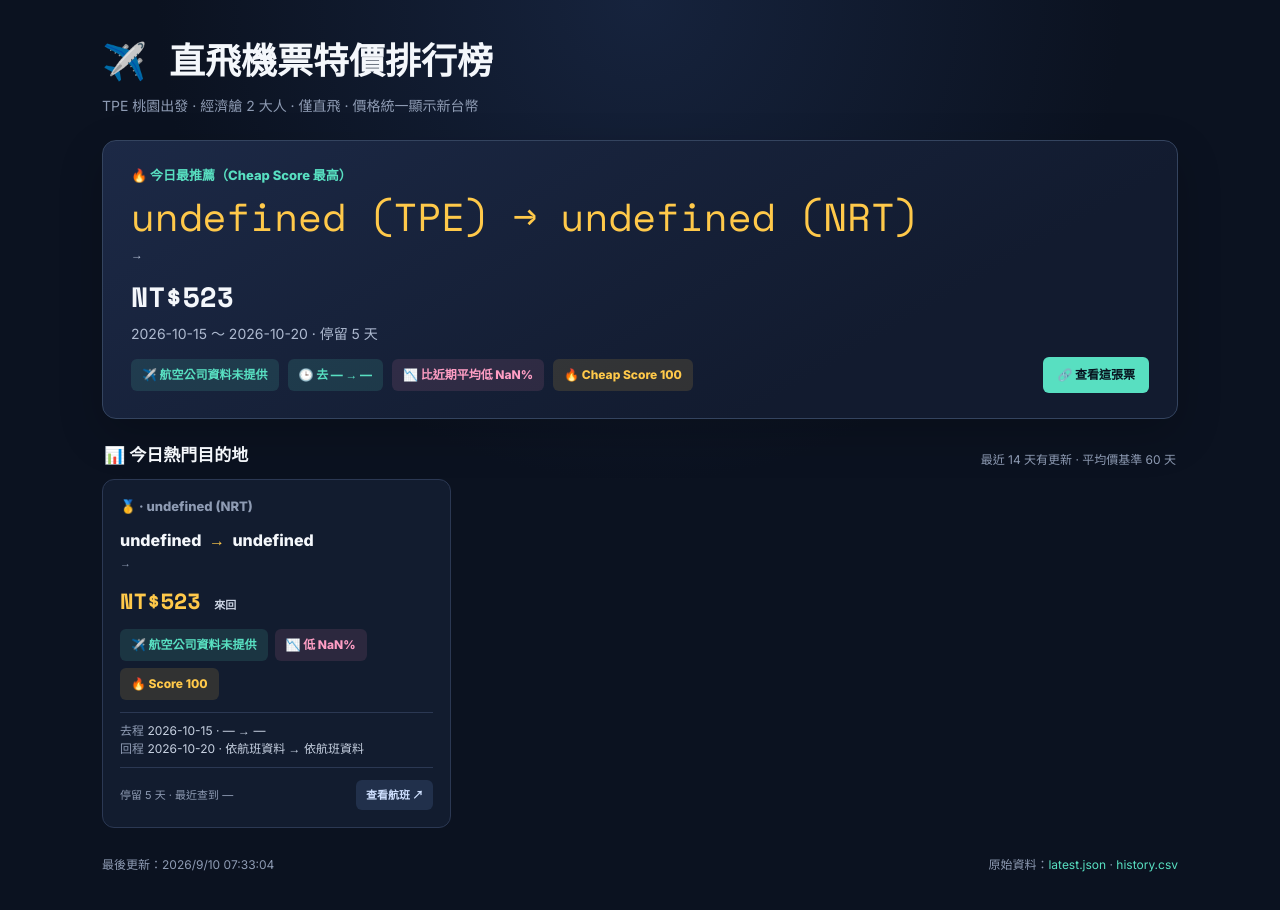
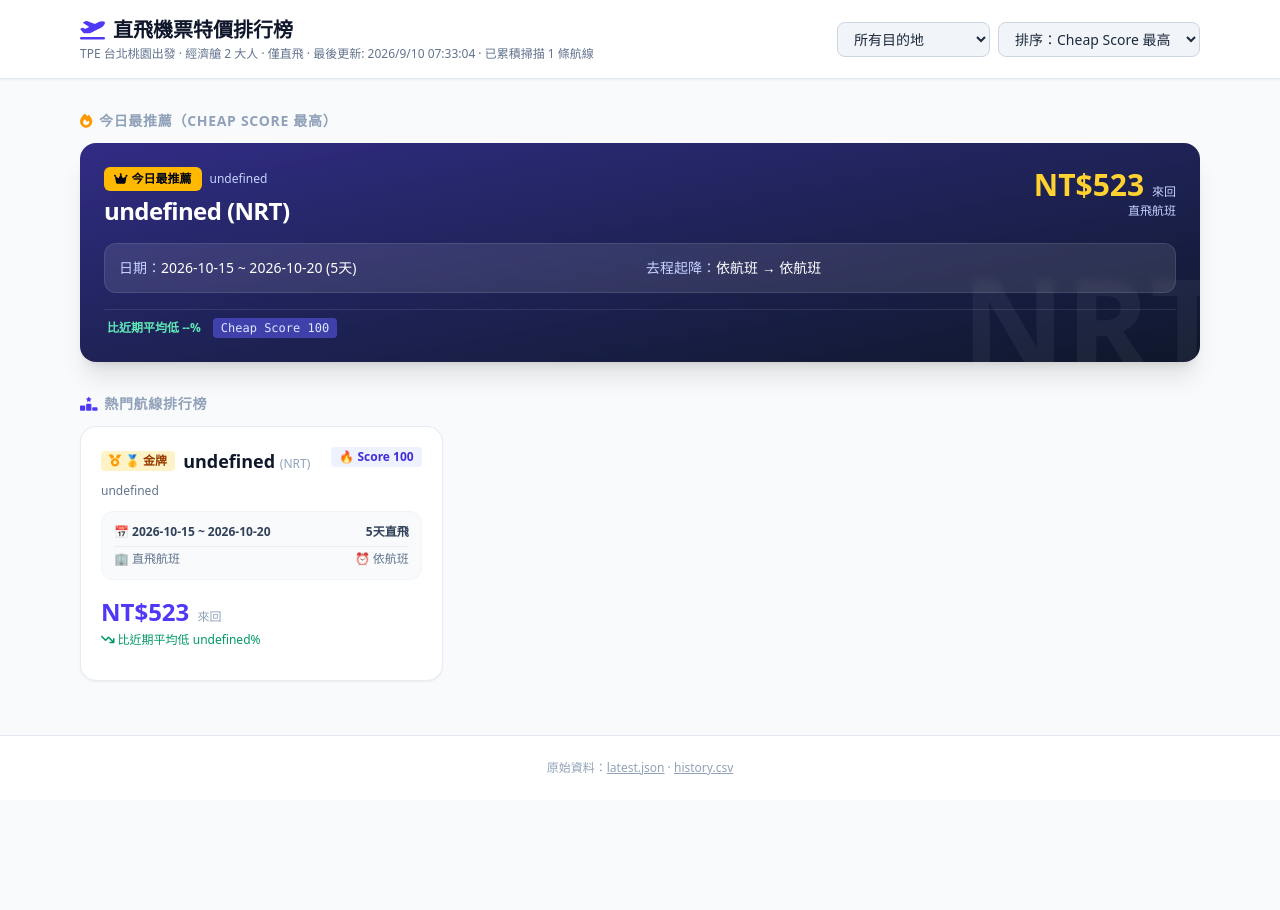
Before and after one commit to 11160871mcu/flight-deal-watcher, a plain HTML site: page docs/index.html in a window 1280 px wide. After the commit the page ends 800 px from the top, so only its background shows below. Drawn offline with nearby package versions, Linux system fonts and the light colour scheme.

Commit message:
Update index.html with new leaderboard UI

```diff
--- a/docs/index.html
+++ b/docs/index.html
@@ -3,156 +3,237 @@
 <head>
     <meta charset="UTF-8">
     <meta name="viewport" content="width=device-width, initial-scale=1.0">
-<title>✈️ 機票特價排行榜 · TWD</title>
-<link rel="preconnect" href="https://fonts.googleapis.com">
-<link href="https://fonts.googleapis.com/css2?family=Space+Mono:wght@400;700&family=Inter:wght@400;500;600;700;800&display=swap" rel="stylesheet">
-<style>
-  :root {
-    --bg:#0b1220; --panel:#141e33; --panel2:#18243c; --line:#2b3853;
-    --text:#f4f7fb; --muted:#8e9bb3; --gold:#ffc94a; --teal:#58dfc1;
-    --pink:#ff8cb5; --blue:#7db1ff;
-  }
-  *{box-sizing:border-box}
-  body{margin:0;background:radial-gradient(circle at top,#16233d 0,#0b1220 42%);color:var(--text);font-family:Inter,sans-serif;line-height:1.5}
-  .wrap{max-width:1120px;margin:0 auto;padding:34px 22px 80px}
-  header{margin-bottom:24px}
-  h1{font-family:"Space Mono",monospace;font-size:clamp(26px,4vw,36px);margin:0 0 7px}
-  .sub{margin:0;color:var(--muted);font-size:14px}
-  .hero{border:1px solid #34445f;background:linear-gradient(150deg,#1c2946,#121b2f 72%);border-radius:14px;padding:25px 28px;margin:0 0 24px;box-shadow:0 16px 45px rgba(0,0,0,.2)}
-  .eyebrow{color:var(--teal);font-size:13px;font-weight:800;margin-bottom:6px}
-  .hero-route{font-family:"Space Mono",monospace;color:var(--gold);font-size:clamp(24px,4.4vw,39px);line-height:1.25}
-  .hero-airport{margin-top:6px;color:#b6c2d7;font-size:12px}
-  .hero-price{font-family:"Space Mono",monospace;font-size:28px;font-weight:800;margin-top:12px}
-  .hero-dates{color:#aebad0;margin-top:5px;font-size:14px}
-  .badges{display:flex;flex-wrap:wrap;gap:9px;margin-top:13px;align-items:center}
-  .badge{display:inline-flex;align-items:center;gap:6px;padding:7px 11px;border-radius:6px;background:rgba(88,223,193,.13);color:var(--teal);font-size:12px;font-weight:800}
-  .badge.gold{background:rgba(255,201,74,.13);color:var(--gold)}
-  .badge.pink{background:rgba(255,140,181,.11);color:#ff9ec4}
-  .button{margin-left:auto;display:inline-flex;align-items:center;padding:9px 14px;border-radius:6px;background:var(--teal);color:#07121e;text-decoration:none;font-weight:800;font-size:12px}
-  .section-title{display:flex;justify-content:space-between;align-items:end;margin:24px 2px 10px}
-  .section-title h2{margin:0;font-size:17px}
-  .section-title span{color:var(--muted);font-size:12px}
-  .grid{display:grid;grid-template-columns:repeat(3,minmax(0,1fr));gap:14px}
-  .card{position:relative;border:1px solid var(--line);background:rgba(20,30,51,.84);border-radius:12px;padding:17px;min-height:265px;display:flex;flex-direction:column;gap:12px}
-  .card:hover{border-color:#415575;transform:translateY(-1px)}
-  .rank{font-size:13px;font-weight:800;color:var(--muted)}
-  .route{font-size:16px;font-weight:800}
-  .route .arrow{color:var(--gold);padding:0 4px}
-  .airport-en{font-size:11px;color:var(--muted);margin-top:3px}
-  .price{font-family:"Space Mono",monospace;font-size:22px;font-weight:800;color:var(--gold)}
-  .deal-row{display:flex;flex-wrap:wrap;gap:7px}
-  .mini{font-size:11px;color:#cbd4e3}
-  .airline{font-weight:800;color:#f2f6fb}
-  .times{border-top:1px solid var(--line);border-bottom:1px solid var(--line);padding:9px 0;font-size:12px;color:#c8d2e2}
-  .times span{color:var(--muted)}
-  .footer-row{display:flex;align-items:center;justify-content:space-between;gap:8px;margin-top:auto}
-  .link{display:inline-flex;padding:7px 10px;border-radius:6px;background:#21304b;color:#cfe0ff;text-decoration:none;font-size:11px;font-weight:800}
-  .stay{font-size:11px;color:var(--muted)}
-  .empty{padding:30px;color:var(--muted);border:1px dashed var(--line);border-radius:10px}
-  footer{margin-top:28px;color:var(--muted);font-size:12px;display:flex;justify-content:space-between;gap:15px;flex-wrap:wrap}
-  footer a{color:var(--teal);text-decoration:none}
-  @media(max-width:900px){.grid{grid-template-columns:repeat(2,minmax(0,1fr))}}
-  @media(max-width:650px){.wrap{padding:24px 14px 60px}.hero{padding:20px}.grid{grid-template-columns:1fr}.button{margin-left:0}.hero-route{font-size:26px}}
-</style>
+    <title>✈️ 直飛機票特價排行榜 · TWD</title>
+    <script src="https://cdn.jsdelivr.net/npm/@tailwindcss/browser@4"></script>
+    <link rel="stylesheet" href="https://cdnjs.cloudflare.com/ajax/libs/font-awesome/6.4.0/css/all.min.css">
 </head>
-<body>
-<div class="wrap">
-  <header>
-    <h1>✈️ 直飛機票特價排行榜</h1>
-    <p class="sub">TPE 桃園出發 · 經濟艙 2 大人 · 僅直飛 · 價格統一顯示新台幣</p>
+<body class="bg-slate-50 text-slate-800 antialiased min-h-screen flex flex-col">
+
+    <!-- 頂部導覽列 -->
+    <header class="bg-white border-b border-slate-200 sticky top-0 z-30 shadow-xs">
+        <div class="max-w-6xl mx-auto px-4 py-4 flex flex-col md:flex-row justify-between items-center gap-4">
+            <div>
+                <h1 class="text-xl font-bold text-slate-900 flex items-center gap-2">
+                    <i class="fa-solid fa-plane-departure text-indigo-600"></i> 直飛機票特價排行榜
+                </h1>
+                <p class="text-xs text-slate-500 mt-0.5" id="meta-info">載入中...</p>
+            </div>
+            <!-- 篩選控制列 -->
+            <div class="flex flex-wrap items-center gap-2 w-full md:w-auto">
+                <div class="relative flex-1 md:flex-initial">
+                    <select id="filter-dest" class="w-full md:w-auto text-sm bg-slate-100 border border-slate-300 rounded-lg px-3 py-1.5 focus:outline-hidden focus:ring-2 focus:ring-indigo-500">
+                        <option value="">所有目的地</option>
+                    </select>
+                </div>
+                <div class="relative flex-1 md:flex-initial">
+                    <select id="sort-by" class="w-full md:w-auto text-sm bg-slate-100 border border-slate-300 rounded-lg px-3 py-1.5 focus:outline-hidden focus:ring-2 focus:ring-indigo-500">
+                        <option value="score">排序：Cheap Score 最高</option>
+                        <option value="price-asc">排序：價格由低到高</option>
+                        <option value="discount">排序：比平均跌幅最多</option>
+                    </select>
+                </div>
+            </div>
+        </div>
     </header>
 
-  <section id="hero" class="hero" style="display:none">
-    <div class="eyebrow">🔥 今日最推薦（Cheap Score 最高）</div>
-    <div id="hero-route" class="hero-route">—</div>
-    <div id="hero-airport" class="hero-airport">—</div>
-    <div id="hero-price" class="hero-price">—</div>
-    <div id="hero-dates" class="hero-dates">—</div>
-    <div id="hero-badges" class="badges"></div>
+    <!-- 主要內容區 -->
+    <main class="max-w-6xl mx-auto px-4 py-8 flex-1 w-full space-y-8">
+
+        <!-- 今日最推薦區塊 -->
+        <section id="top-pick-section" class="hidden">
+            <h2 class="text-sm font-bold tracking-wider text-slate-400 uppercase mb-3 flex items-center gap-1.5">
+                <i class="fa-solid fa-fire text-amber-500"></i> 今日最推薦（Cheap Score 最高）
+            </h2>
+            <div id="top-pick-card" class="bg-gradient-to-br from-indigo-900 to-slate-900 text-white rounded-2xl p-6 shadow-xl relative overflow-hidden">
+                <!-- 動態填入 -->
+            </div>
         </section>
 
-  <div class="section-title">
-    <h2>📊 今日熱門目的地</h2>
-    <span id="window-note">—</span>
+        <!-- 排行榜清單 -->
+        <section>
+            <h2 class="text-sm font-bold tracking-wider text-slate-400 uppercase mb-3 flex items-center gap-1.5">
+                <i class="fa-solid fa-ranking-star text-indigo-600"></i> 熱門航線排行榜
+            </h2>
+            <div id="routes-container" class="grid grid-cols-1 md:grid-cols-2 lg:grid-cols-3 gap-4">
+                <!-- 動態填入 -->
             </div>
-  <div id="empty" class="empty">還沒有可顯示的航班資料，等待排程更新 latest.json。</div>
-  <section id="grid" class="grid" style="display:none"></section>
+            <div id="no-data" class="hidden bg-white rounded-xl p-12 text-center border border-slate-200 text-slate-400">
+                還沒有可顯示的航班資料，等待排程更新 latest.json。
+            </div>
+        </section>
 
-  <footer>
-    <div id="updated-at">—</div>
-    <div>原始資料：<a href="./data/latest.json">latest.json</a> · <a href="./data/history.csv">history.csv</a></div>
+    </main>
+
+    <!-- 頁尾 -->
+    <footer class="bg-white border-t border-slate-200 py-6 text-center text-xs text-slate-400">
+        <p>原始資料：<a href="data/latest.json" target="_blank" class="underline hover:text-indigo-600">latest.json</a> · <a href="data/history.csv" target="_blank" class="underline hover:text-indigo-600">history.csv</a></p>
     </footer>
-</div>
+
     <script>
-async function load(){
-  try{
-    const res=await fetch('./data/latest.json',{cache:'no-store'});
-    if(!res.ok) throw new Error('no data');
-    render(await res.json());
-  }catch(e){
-    document.getElementById('empty').style.display='block';
+        let globalData = null;
+
+        async function loadData() {
+            try {
+                const res = await fetch('data/latest.json?' + new Date().getTime());
+                if (!res.ok) throw new Error('找不到資料');
+                globalData = await res.json();
+                render(globalData);
+            } catch (err) {
+                document.getElementById('no-data').classList.remove('hidden');
+                document.getElementById('meta-info').innerText = '尚無航班資料';
             }
         }
-function safe(v,fallback='—'){return (v===null||v===undefined||v==='')?fallback:v}
-function price(v){return `NT$${Number(v||0).toLocaleString('zh-TW')}`}
-function airportLine(r,side){
-  const cn=safe(r[side+'_cn'],''); const en=safe(r[side+'_en'],'');
-  return `${cn}${en&&cn?' · ':''}${en}`
+
+        function render(data) {
+            // 更新上方標頭資訊
+            const genDate = data.generated_at ? new Date(data.generated_at).toLocaleString('zh-TW', { hour12: false }) : '未知';
+            document.getElementById('meta-info').innerHTML = `TPE 台北桃園出發 · 經濟艙 2 大人 · 僅直飛 · 最後更新: ${genDate} · 已累積掃描 ${data.routes.length} 條航線`;
+
+            // 填入目的地下拉選單
+            const select = document.getElementById('filter-dest');
+            const currentSelected = select.value;
+            const destinations = [...new Set(data.routes.map(r => r.destination))];
+            select.innerHTML = '<option value="">所有目的地</option>' + destinations.map(d => {
+                const r = data.routes.find(x => x.destination === d);
+                return `<option value="${d}" ${d === currentSelected ? 'selected' : ''}>${r.destination_cn} (${d})</option>`;
+            }).join('');
+
+            // 渲染今日最推薦
+            const topSection = document.getElementById('top-pick-section');
+            if (data.top_pick) {
+                topSection.classList.remove('hidden');
+                renderTopPick(data.top_pick);
+            } else {
+                topSection.classList.add('hidden');
             }
-function dateLine(r){return `${safe(r.best_departure_date)} ～ ${safe(r.best_return_date)} · 停留 ${safe(r.best_stay_days)} 天`}
-function render(data){
-  const routes=Array.isArray(data.routes)?data.routes:[];
-  if(!routes.length){return}
-  document.getElementById('empty').style.display='none';
-  document.getElementById('grid').style.display='grid';
-  document.getElementById('window-note').textContent=`最近 ${safe(data.dashboard_recent_days,14)} 天有更新 · 平均價基準 ${safe(data.recent_average_days,60)} 天`;
 
-  const best=routes[0];
-  document.getElementById('hero').style.display='block';
-  document.getElementById('hero-route').textContent=`${best.origin_cn} (${best.origin}) → ${best.destination_cn} (${best.destination})`;
-  document.getElementById('hero-airport').textContent=`${airportLine(best,'origin')} → ${airportLine(best,'destination')}`;
-  document.getElementById('hero-price').textContent=price(best.best_price);
-  document.getElementById('hero-dates').textContent=dateLine(best);
-  document.getElementById('hero-badges').innerHTML=`
-    <span class="badge">✈️ ${safe(best.airline,'航空公司資料未提供')}</span>
-    <span class="badge">🕒 去 ${safe(best.dep_time)} → ${safe(best.arr_time)}</span>
-    ${best.return_dep_time||best.return_arr_time?`<span class="badge">↩ 回 ${safe(best.return_dep_time)} → ${safe(best.return_arr_time)}</span>`:''}
-    <span class="badge pink">📉 比近期平均低 ${Math.max(0,best.diff_percent)}%</span>
-    <span class="badge gold">🔥 Cheap Score ${safe(best.cheap_score)}</span>
-    <a class="button" href="${safe(best.link,'#')}" target="_blank" rel="noopener">🔗 查看這張票</a>
+            // 渲染列表
+            filterAndRenderRoutes();
+        }
+
+        function renderTopPick(tp) {
+            const card = document.getElementById('top-pick-card');
+            const badge = `<span class="bg-amber-400 text-slate-950 font-bold px-2.5 py-1 rounded-md text-xs inline-flex items-center gap-1 shadow-xs"><i class="fa-solid fa-crown"></i> 今日最推薦</span>`;
+
+            card.innerHTML = `
+                <div class="absolute -right-6 -bottom-6 text-white/5 text-9xl font-black pointer-events-none">${tp.destination}</div>
+                <div class="flex justify-between items-start gap-4 mb-4">
+                    <div>
+                        <div class="flex items-center gap-2 mb-1">${badge} <span class="text-xs text-indigo-200">${tp.destination_en}</span></div>
+                        <h3 class="text-2xl font-black tracking-tight">${tp.destination_cn} (${tp.destination})</h3>
+                    </div>
+                    <div class="text-right">
+                        <div class="text-3xl font-black text-amber-300">NT$${tp.best_price.toLocaleString()} <span class="text-xs font-normal text-indigo-200">來回</span></div>
+                        <div class="text-xs text-indigo-200">${tp.airline || '直飛航班'}</div>
+                    </div>
+                </div>
+                <div class="grid grid-cols-1 sm:grid-cols-2 gap-3 text-sm bg-white/10 backdrop-blur-xs rounded-xl p-3.5 mb-4 border border-white/10">
+                    <div><span class="text-indigo-200">日期：</span>${tp.best_departure_date} ~ ${tp.best_return_date} (${tp.best_stay_days}天)</div>
+                    <div><span class="text-indigo-200">去程起降：</span>${tp.dep_time || '依航班'} → ${tp.arr_time || '依航班'}</div>
+                </div>
+                <div class="flex flex-wrap items-center justify-between gap-3 pt-2 border-t border-white/10 text-xs">
+                    <div class="flex items-center gap-3">
+                        <span class="text-emerald-300 font-semibold"><i class="fa-solid fa-chart-line-down"></i> 比近期平均低 ${tp.diff_percent ?? '--'}%</span>
+                        <span class="bg-indigo-500/50 px-2 py-0.5 rounded text-indigo-100 font-mono">Cheap Score ${tp.cheap_score ?? '--'}</span>
+                    </div>
+                    ${tp.link ? `<a href="${tp.link}" target="_blank" class="bg-amber-400 hover:bg-amber-300 text-slate-950 font-bold px-4 py-2 rounded-lg transition shadow-md flex items-center gap-1.5"><i class="fa-solid fa-arrow-up-right-from-square"></i> 立即查看/訂票</a>` : ''}
+                </div>
             `;
+        }
 
-  const medals=['🥇','🥈','🥉'];
-  const grid=document.getElementById('grid');
-  grid.innerHTML='';
-  routes.forEach((r,i)=>{
-    const card=document.createElement('article'); card.className='card';
-    card.innerHTML=`
-      <div class="rank">${medals[i]||'#'+(i+1)} · ${r.destination_cn} (${r.destination})</div>
+        function filterAndRenderRoutes() {
+            if (!globalData || !globalData.routes) return;
+
+            const destFilter = document.getElementById('filter-dest').value;
+            const sortBy = document.getElementById('sort-by').value;
+
+            let list = [...globalData.routes];
+
+            if (destFilter) {
+                list = list.filter(r => r.destination === destFilter);
+            }
+
+            // 排序邏輯
+            list.sort((a, b) => {
+                if (sortBy === 'price-asc') {
+                    return a.best_price - b.best_price;
+                } else if (sortBy === 'discount') {
+                    return (b.diff_percent || 0) - (a.diff_percent || 0);
+                } else {
+                    // 預設 Cheap Score 優先
+                    if ((a.cheap_score === null) !== (b.cheap_score === null)) {
+                        return a.cheap_score === null ? 1 : -1;
+                    }
+                    return (b.cheap_score || 0) - (a.cheap_score || 0) || a.best_price - b.best_price;
+                }
+            });
+
+            const container = document.getElementById('routes-container');
+            const noData = document.getElementById('no-data');
+
+            if (list.length === 0) {
+                container.innerHTML = '';
+                noData.classList.remove('hidden');
+                return;
+            }
+
+            noData.classList.add('hidden');
+            container.innerHTML = list.map((r, index) => {
+                let badgeHtml = '';
+                if (index === 0 && !destFilter) {
+                    badgeHtml = `<span class="bg-amber-100 text-amber-800 font-bold px-2 py-0.5 rounded text-xs flex items-center gap-1"><i class="fa-solid fa-medal text-amber-500"></i> 🥇 金牌</span>`;
+                } else if (index === 1 && !destFilter) {
+                    badgeHtml = `<span class="bg-slate-100 text-slate-700 font-bold px-2 py-0.5 rounded text-xs flex items-center gap-1"><i class="fa-solid fa-medal text-slate-400"></i> 🥈 銀牌</span>`;
+                } else if (index === 2 && !destFilter) {
+                    badgeHtml = `<span class="bg-amber-50 text-amber-900 font-bold px-2 py-0.5 rounded text-xs flex items-center gap-1"><i class="fa-solid fa-medal text-amber-700"></i> 🥉 銅牌</span>`;
+                }
+
+                const diffText = r.diff_percent !== null ? `<div class="text-xs text-emerald-600 font-medium mt-1"><i class="fa-solid fa-arrow-trend-down"></i> 比近期平均低 ${r.diff_percent}%</div>` : '';
+                const scoreText = r.cheap_score !== null ? `<span class="text-xs font-bold bg-indigo-50 text-indigo-700 px-2 py-0.5 rounded">🔥 Score ${r.cheap_score}</span>` : '';
+
+                return `
+                    <div class="bg-white rounded-2xl p-5 border border-slate-200/80 shadow-xs hover:shadow-md transition flex flex-col justify-between">
                         <div>
-        <div class="route">${r.origin_cn} <span class="arrow">→</span> ${r.destination_cn}</div>
-        <div class="airport-en">${airportLine(r,'origin')} → ${airportLine(r,'destination')}</div>
+                            <div class="flex justify-between items-start gap-2 mb-2">
+                                <div class="flex items-center gap-2">
+                                    ${badgeHtml}
+                                    <h3 class="font-bold text-lg text-slate-900">${r.destination_cn} <span class="text-xs font-normal text-slate-400">(${r.destination})</span></h3>
                                 </div>
-      <div class="price">${price(r.best_price)} <span class="mini">來回</span></div>
-      <div class="deal-row">
-        <span class="badge">✈️ ${safe(r.airline,'航空公司資料未提供')}</span>
-        <span class="badge pink">📉 低 ${Math.max(0,r.diff_percent)}%</span>
-        <span class="badge gold">🔥 Score ${safe(r.cheap_score)}</span>
+                                ${scoreText}
                             </div>
-      <div class="times">
-        <div><span>去程</span> ${safe(r.best_departure_date)} · ${safe(r.dep_time)} → ${safe(r.arr_time)}</div>
-        <div><span>回程</span> ${safe(r.best_return_date)} · ${safe(r.return_dep_time,'依航班資料')} → ${safe(r.return_arr_time,'依航班資料')}</div>
+                            <div class="text-xs text-slate-500 mb-3">${r.destination_en}</div>
+
+                            <div class="bg-slate-50 rounded-xl p-3 space-y-1.5 text-xs text-slate-600 mb-4 border border-slate-100">
+                                <div class="flex justify-between font-semibold text-slate-700">
+                                    <span>📅 ${r.best_departure_date} ~ ${r.best_return_date}</span>
+                                    <span>${r.best_stay_days}天直飛</span>
                                 </div>
-      <div class="footer-row">
-        <span class="stay">停留 ${safe(r.best_stay_days)} 天 · 最近查到 ${safe(r.last_checked_at,'—')}</span>
-        <a class="link" href="${safe(r.link,'#')}" target="_blank" rel="noopener">查看航班 ↗</a>
-      </div>`;
-    grid.appendChild(card);
-  });
-  const updated=new Date(data.generated_at);
-  document.getElementById('updated-at').textContent='最後更新：'+updated.toLocaleString('zh-TW',{hour12:false});
+                                <div class="flex justify-between text-slate-500 pt-1 border-t border-slate-200/60">
+                                    <span>🏢 ${r.airline || '直飛航班'}</span>
+                                    <span>⏰ ${r.dep_time || '依航班'}</span>
+                                </div>
+                            </div>
+                        </div>
+
+                        <div>
+                            <div class="flex items-baseline justify-between mb-3">
+                                <div>
+                                    <span class="text-2xl font-black text-indigo-600">NT$${r.best_price.toLocaleString()}</span>
+                                    <span class="text-xs text-slate-400 ml-1">來回</span>
+                                    ${diffText}
+                                </div>
+                            </div>
+                            ${r.link ? `<a href="${r.link}" target="_blank" class="block w-full text-center bg-slate-900 hover:bg-indigo-600 text-white font-medium py-2 rounded-xl text-xs transition shadow-xs"><i class="fa-solid fa-arrow-up-right-from-square mr-1"></i> 查看 Google 航班</a>` : ''}
+                        </div>
+                    </div>
+                `;
+            }).join('');
         }
-load();
+
+        document.getElementById('filter-dest').addEventListener('change', filterAndRenderRoutes);
+        document.getElementById('sort-by').addEventListener('change', filterAndRenderRoutes);
+
+        loadData();
     </script>
 </body>
 </html>
```
Lines whose indentation alone changed are shown as unchanged.
